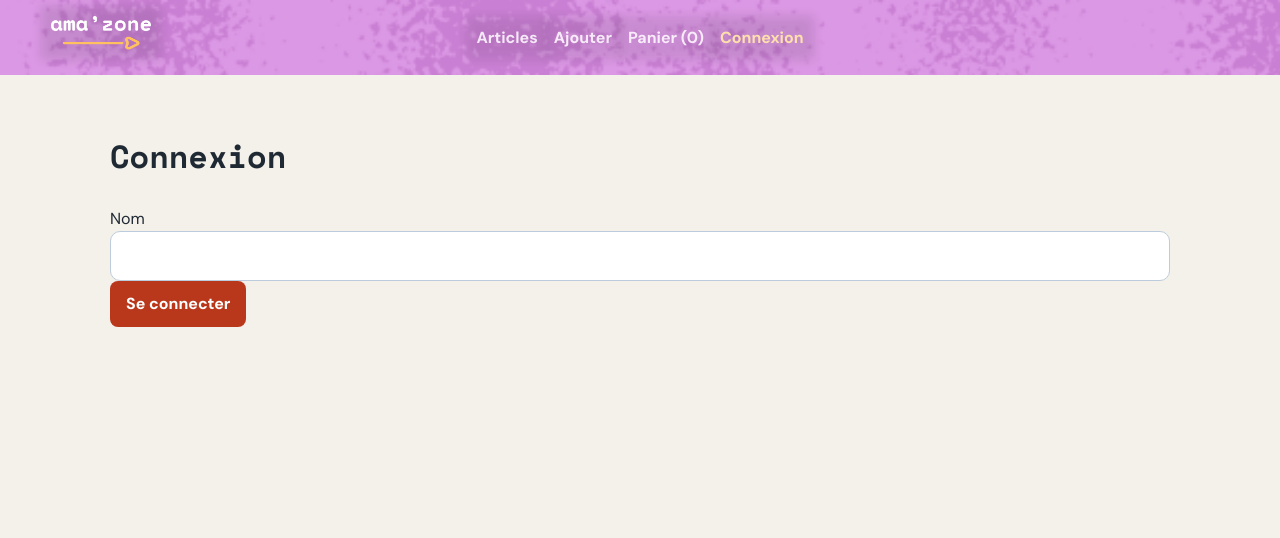
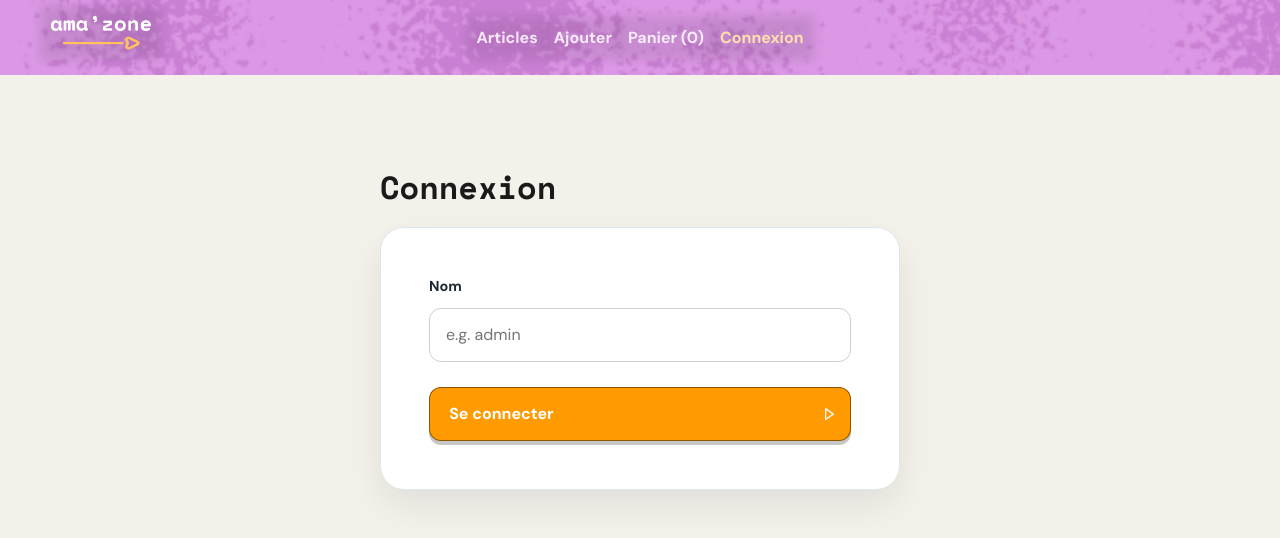
Before and after one commit to YoannSeurat/Ama-Zone, a Vue app: page /login in a window 1280 px wide. Shown: the top 538 px of the page. Built offline with nearby package versions, Linux system fonts and the light colour scheme.

Commit message:
admin design

```diff
--- a/src/assets/main.css
+++ b/src/assets/main.css
@@ -596,6 +596,81 @@ select {
   margin-top: 1rem;
   padding: 0.85rem 1rem;
 }
+.login-page {
+  max-width: 680px;
+  padding-bottom: clamp(3rem, 8vw, 6rem);
+  padding-top: clamp(3rem, 8vw, 6rem);
+}
+.login-page__heading {
+  margin: 0 auto 1.5rem;
+  max-width: 520px;
+  width: 100%;
+}
+.login-page__heading h2 {
+  color: #1a1a1a;
+  font-size: clamp(2rem, 2vw, 3rem);
+  line-height: 1;
+  margin: 0;
+}
+.login-page__panel {
+  background: white;
+  border: 1px solid #dfe6e8;
+  border-radius: 24px;
+  box-shadow: 0 16px 36px rgba(15, 23, 42, 0.08);
+  display: flex;
+  flex-direction: column;
+  margin: 0 auto;
+  max-width: 520px;
+  padding: clamp(1.5rem, 5vw, 3rem);
+  width: 100%;
+}
+.login-form {
+  display: grid;
+  gap: 0.6rem;
+  width: 100%;
+}
+.login-form__label {
+  color: #1f2933;
+  font-size: 0.9rem;
+  font-weight: 700;
+}
+.login-form__input {
+  border: 1px solid #c8d0d7;
+  border-radius: 12px;
+  font-size: 1rem;
+  min-height: 54px;
+  padding: 0.8rem 1rem;
+  width: 100%;
+}
+.login-form__input:focus {
+  border-color: #b9381b;
+  outline: 3px solid rgba(185, 56, 27, 0.16);
+}
+.login-form__submit {
+  align-items: center;
+  background: #ff9a00;
+  border: 1px solid rgba(0, 0, 0, 0.45);
+  border-radius: 12px;
+  box-shadow: 0 4px rgba(0, 0, 0, 0.22);
+  display: flex;
+  justify-content: space-between;
+  margin-top: 1rem;
+  min-height: 54px;
+  padding: 0.8rem 1rem 0.8rem 1.2rem;
+  transition:
+    box-shadow 0.1s ease,
+    transform 0.1s ease;
+  width: 100%;
+}
+.login-form__submit img {
+  display: block;
+  height: 13px;
+  object-fit: contain;
+}
+.login-form__submit:active {
+  box-shadow: 0 0;
+  transform: translateY(4px);
+}
 .form-actions {
   display: flex;
   flex-wrap: wrap;
@@ -882,6 +957,13 @@ select {
   }
 }
 @media (max-width: 700px) {
+  .login-page {
+    padding-bottom: 2rem;
+    padding-top: 2rem;
+  }
+  .login-page__panel {
+    padding: 2rem 1.5rem 2.5rem;
+  }
   .site-header {
     align-items: flex-start;
     display: flex;
--- a/src/views/LoginView.vue
+++ b/src/views/LoginView.vue
@@ -14,11 +14,27 @@ function seConnecter() {
 </script>
 
 <template>
-  <main>
-    <h1>Connexion</h1>
-    <form @submit.prevent="seConnecter">
-      <label>Nom <input v-model.trim="username" required /></label>
-      <button type="submit">Se connecter</button>
-    </form>
+  <main class="login-page">
+    <div class="login-page__heading">
+      <h2>Connexion</h2>
+    </div>
+
+    <section class="login-page__panel">
+      <form class="login-form" @submit.prevent="seConnecter">
+        <label class="login-form__label" for="login-name">Nom</label>
+        <input
+          id="login-name"
+          v-model.trim="username"
+          class="login-form__input"
+          autocomplete="username"
+          placeholder="e.g. admin"
+          required
+        />
+        <button class="login-form__submit" type="submit">
+          <span>Se connecter</span>
+          <img src="/icons/front arrow white.svg" alt="" />
+        </button>
+      </form>
+    </section>
   </main>
 </template>
```
